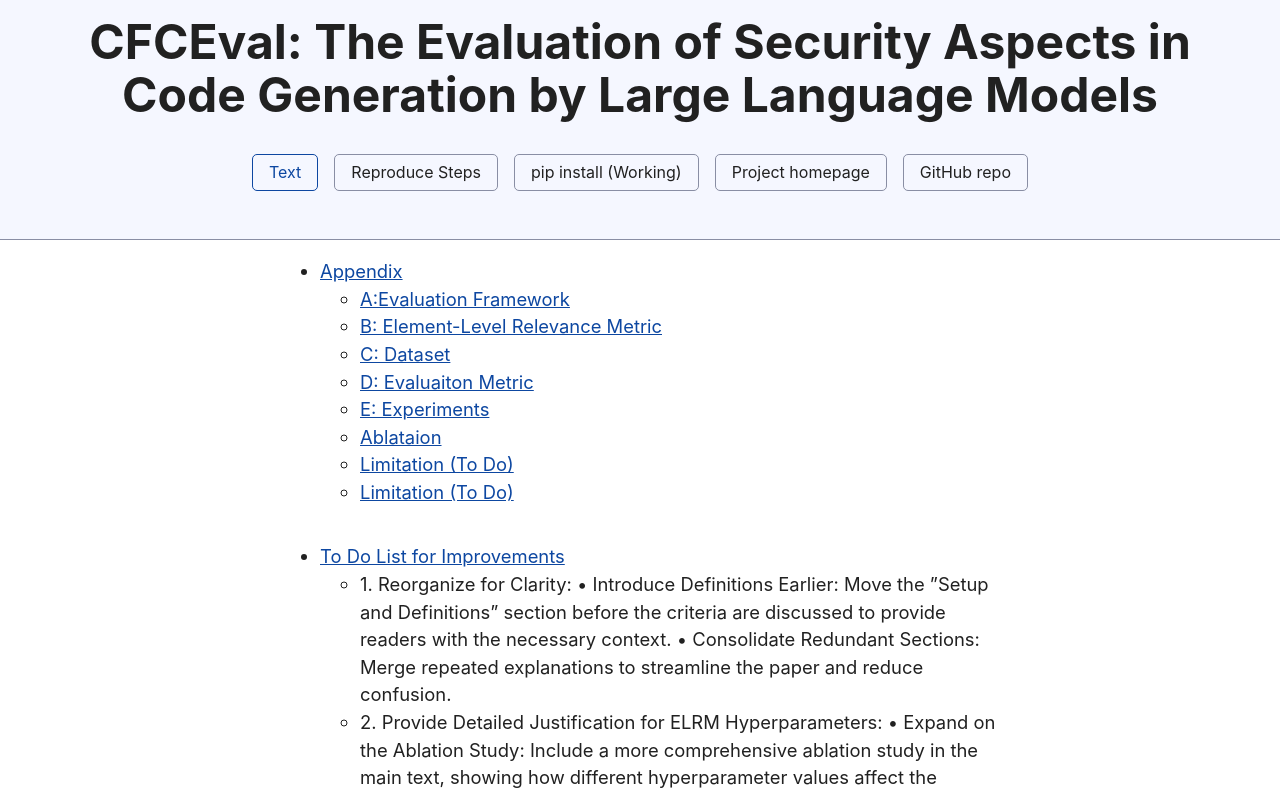
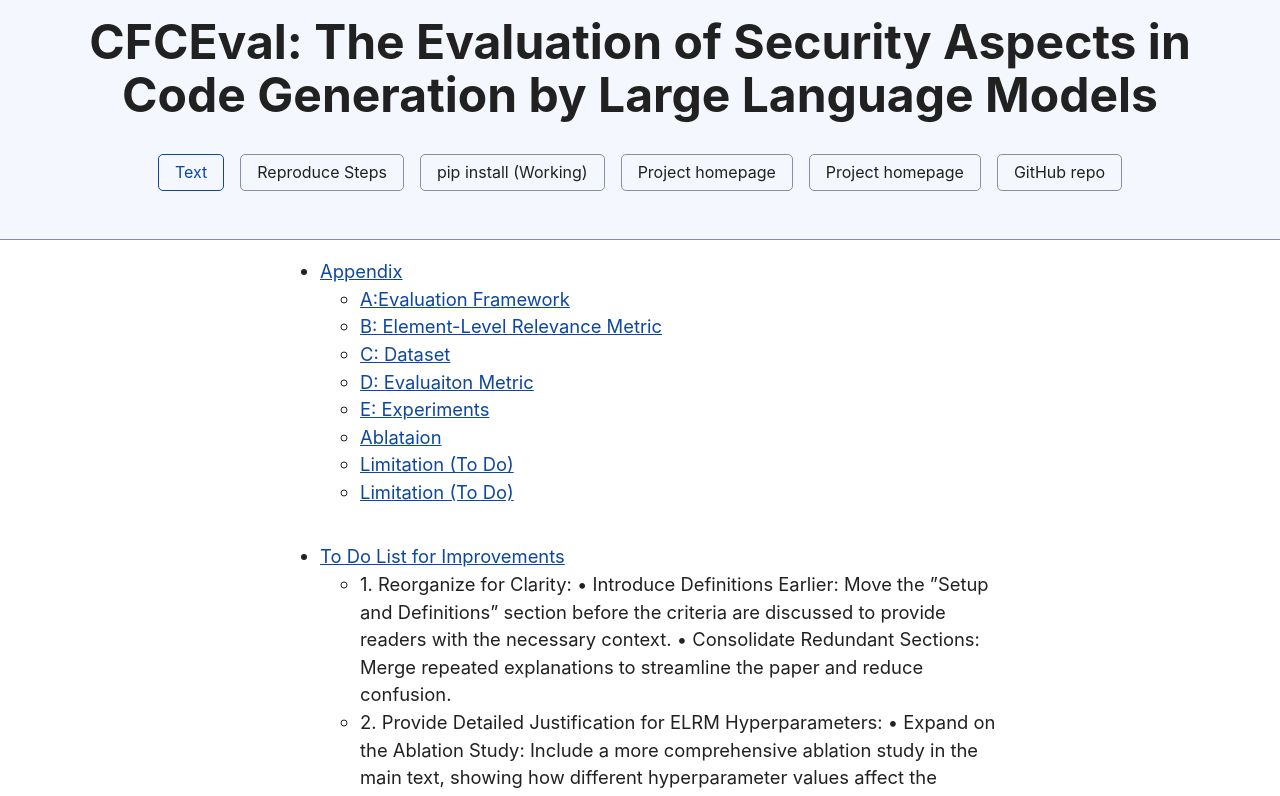
Before and after one commit to AAAstudyAAA/CFCEvalonWeb, a plain HTML site: page index.html in a window 1280 px wide. Shown: the top 796 px of the page. Drawn offline with Linux system fonts and the light colour scheme.

Commit message:
republish
republish

```diff
--- a/index.html
+++ b/index.html
@@ -25,6 +25,7 @@
 				<li><a class="current" href="#text">Text</a></li>
 				<li><a href="#reproduce">Reproduce Steps</a></li>
 				<li><a href="https://pypi.org/project/ELRM/1.0/">pip install (Working) </a></li>
+				<li><a href="https://aaaistudy.github.io/AAAI25/">Project homepage</a></li>
 				<li><a href="https://aaaistudy.github.io/AAAI25/">Project homepage</a></li>
 				<li><a href="https://github.com/AAAIstudy/AAAI25_reproduce">GitHub repo</a></li>
 			</ul>
```
